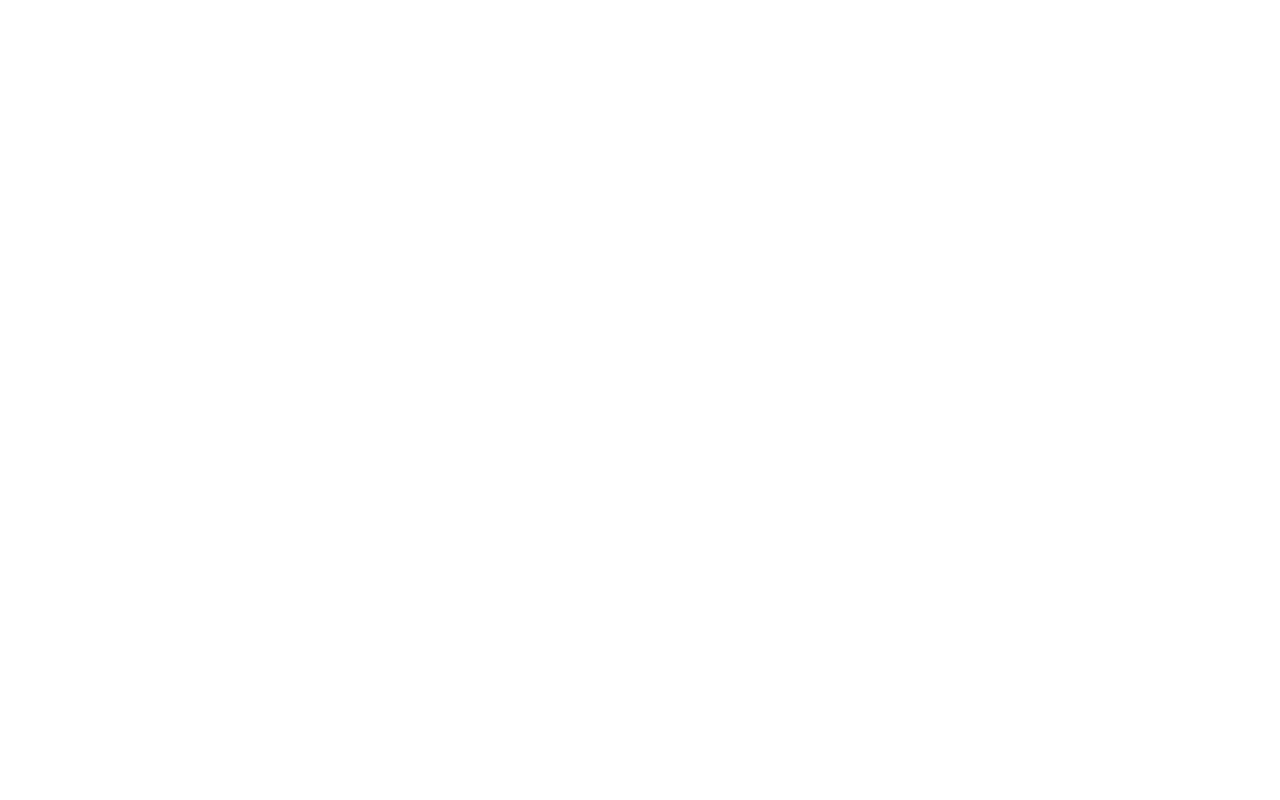
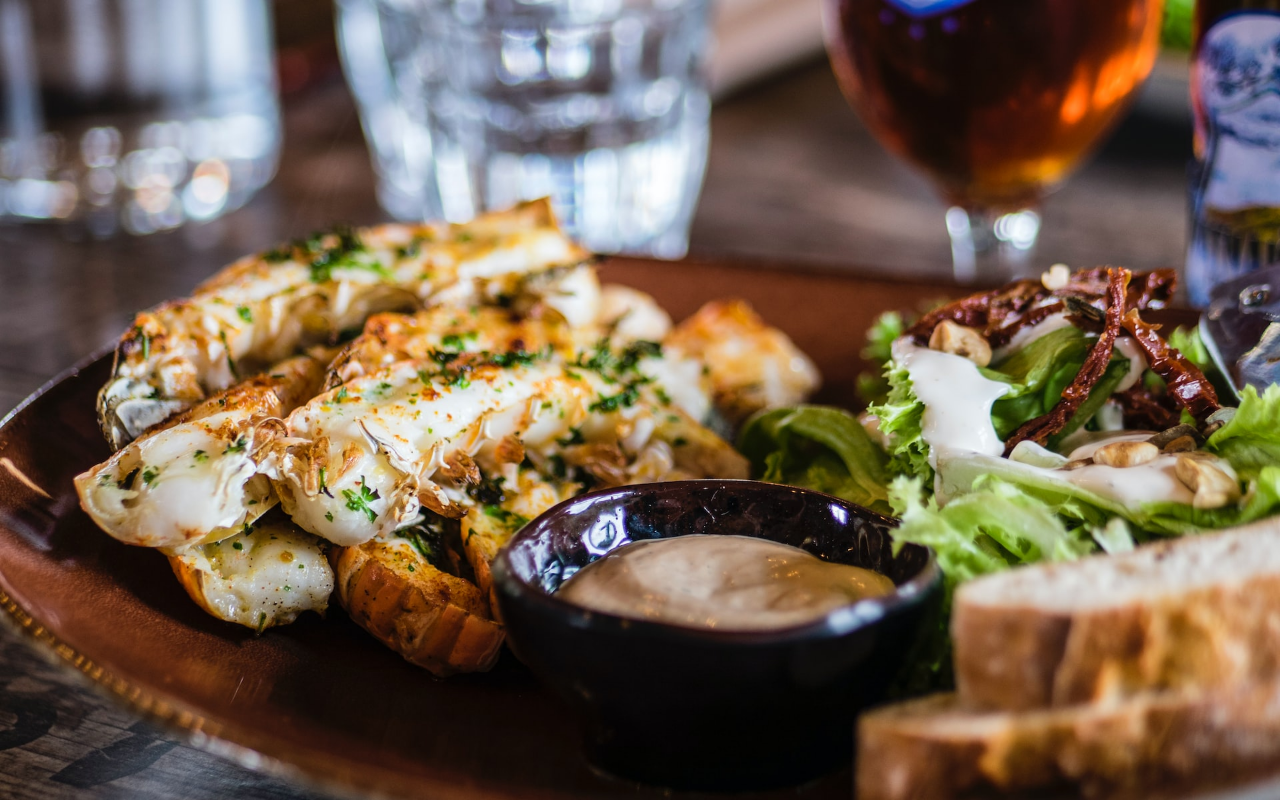
Before and after one commit to MickFrog/restaurant, a plain HTML site: page index.html in a window 1280 px wide. Drawn offline with Linux system fonts and the light colour scheme; a web font is replaced by a local one.

Commit message:
restore html format

```diff
--- a/index.html
+++ b/index.html
@@ -12,8 +12,6 @@
 
     <body>
         <div id="content">
-            <div class="container">
-
             <div class="heading">
 
             </div>
@@ -27,7 +25,6 @@
                     <a href="https://unsplash.com/images/food?utm_source=unsplash&utm_medium=referral&utm_content=creditCopyText">Unsplash</a>-->
             </div>
         </div>
-        </div>
 
         <script src="./main.js"></script>
     </body>
--- a/style.css
+++ b/style.css
@@ -10,6 +10,9 @@
 }
 
 #content {
+    background-image: url(./images/bg.jpg);
+    background-repeat: no-repeat;
+    background-size: cover;
 
     font-family: var(--gen-font);
     min-height: 100vh;
```
Lines whose indentation alone changed are shown as unchanged.
